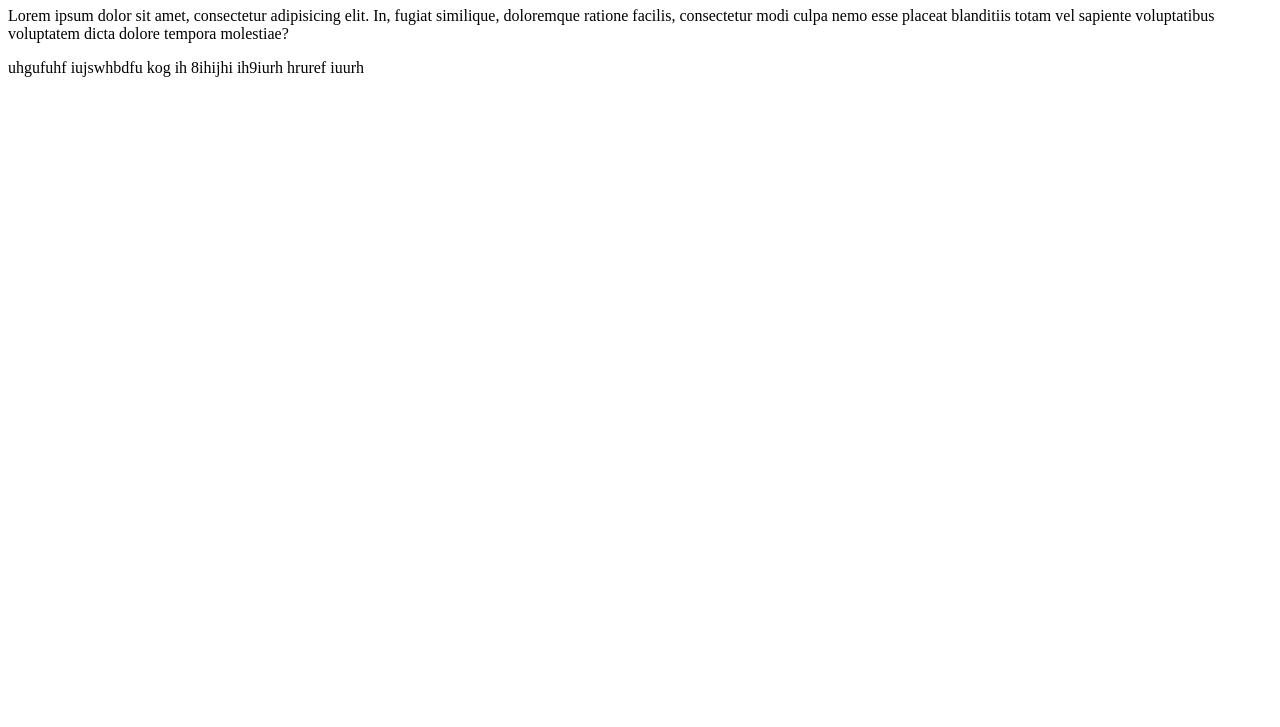
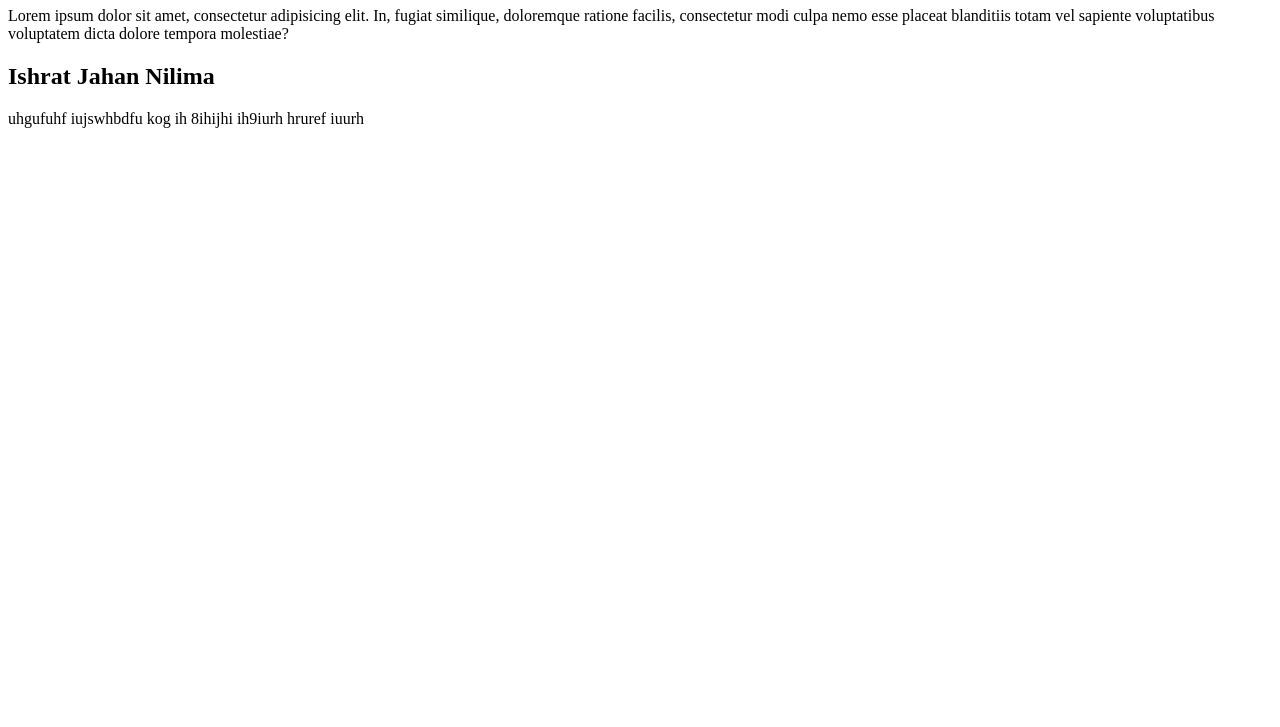
Before and after one commit to fnnishad427/First-project, a plain HTML site: page index.html in a window 1280 px wide. Shown: the part 73-800 px from the top of the page. Drawn offline with Linux system fonts and the light colour scheme.

Commit message:
Update index.html

```diff
--- a/index.html
+++ b/index.html
@@ -10,6 +10,7 @@
     <P>Lorem ipsum dolor sit amet, consectetur adipisicing elit. In, fugiat similique, doloremque ratione facilis, consectetur modi culpa nemo esse placeat blanditiis totam vel sapiente voluptatibus voluptatem dicta dolore tempora molestiae?
 
     </P>
+    <h2>Ishrat Jahan Nilima</h2>
     <p>uhgufuhf iujswhbdfu kog  ih  8ihijhi ih9iurh hruref iuurh </p>
 </body>
 </html>
```
